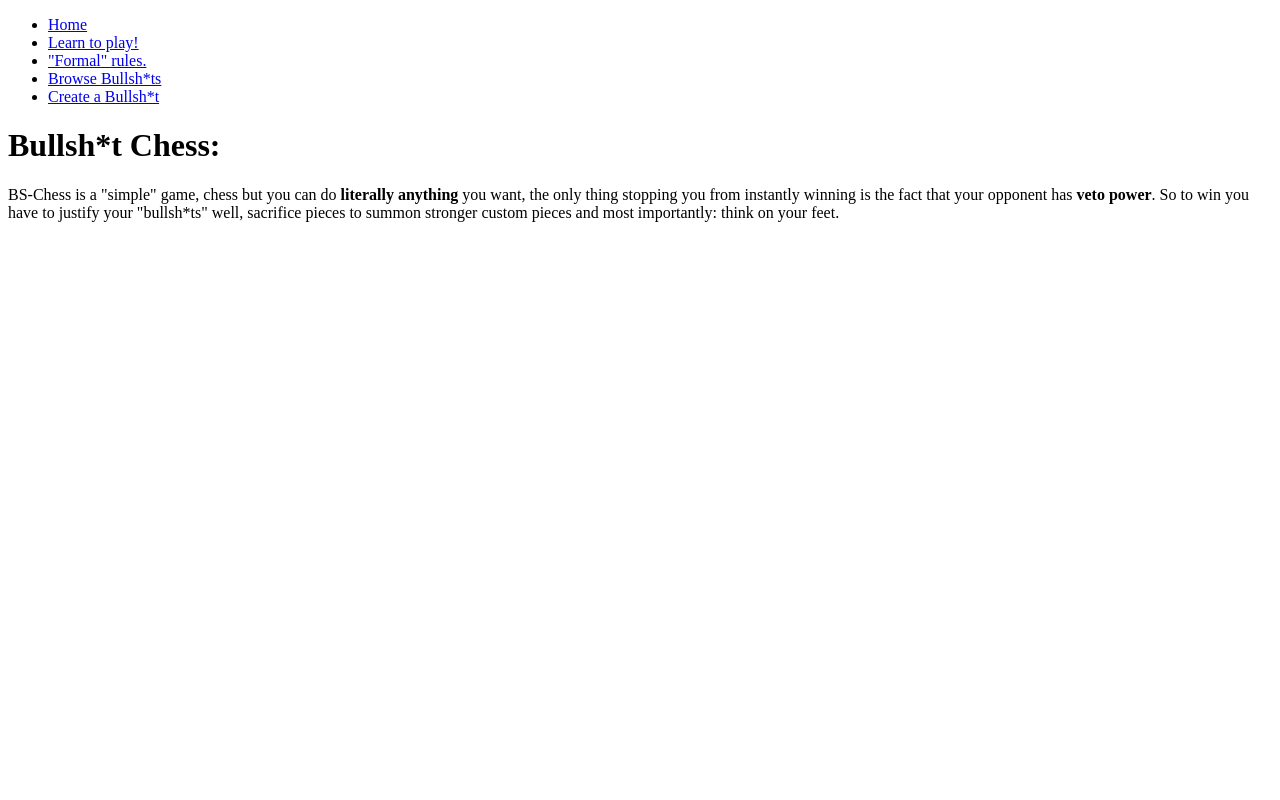
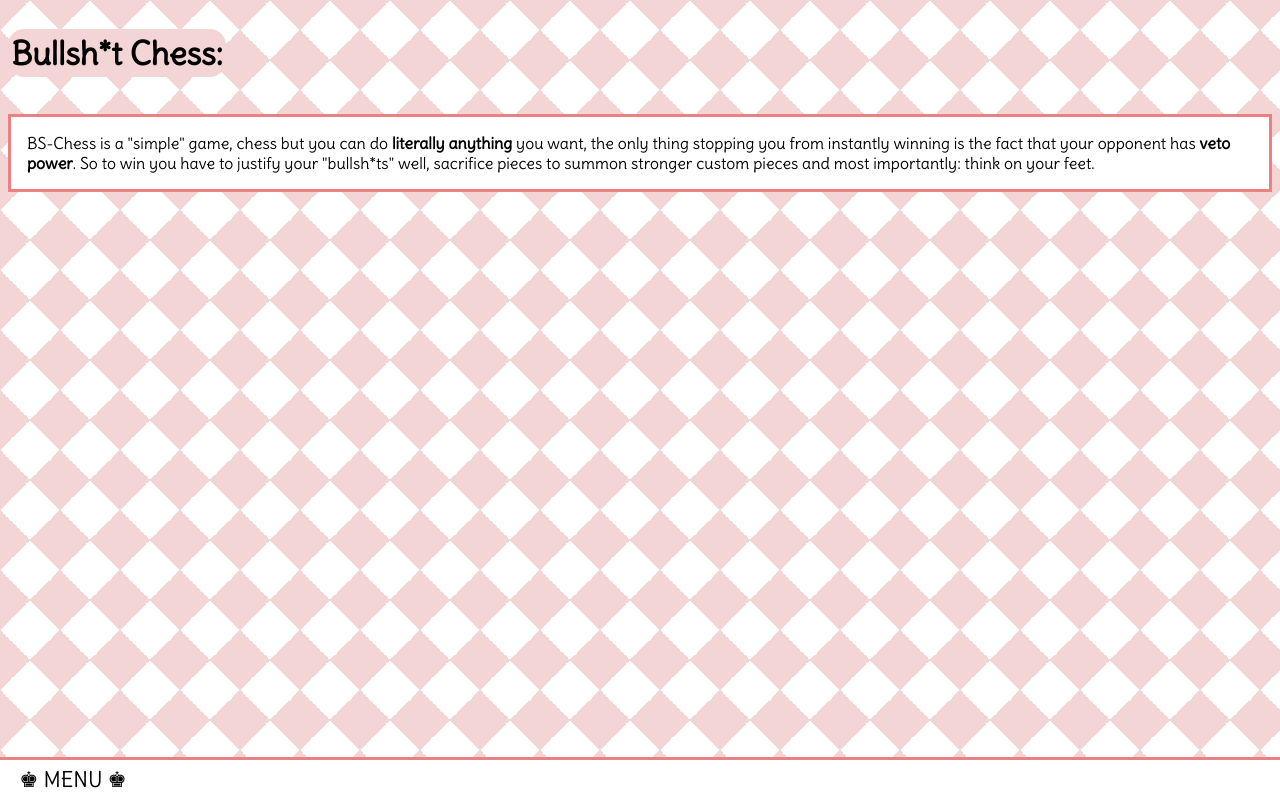
Before and after one commit to droshux/bschess, a React (Vite) app in the folder frontend/: page / in a window 1280 px wide. Built offline with nearby package versions, Linux system fonts and the light colour scheme; the HTML template or start-up script is replaced by a standard one.

Commit message:
Styled the Website
More changes to come, trying to figure out how to
incorportate more colours but that may not be
nessecary. There is design inconsistency still but
that can be solved later.

```diff
--- /dev/null
+++ b/frontend/index.css
@@ -0,0 +1,80 @@
+/* Global Style Vars Here */
+:root {
+  /* Colour Scheme */
+  --white: #ffffff;
+  --dark: #a7711f;
+  --bgl: #f4d5d5;
+  --bgd: #ec8181;
+  --accent2: #fffba1;
+  /* From: https://www.color-hex.com/color-palette/102857 */
+}
+@font-face {
+  font-family: 'Delius';
+  src: url('./public/fonts/Delius-Regular.ttf')
+}
+html {
+  background-color: var(--white);
+  background-image: linear-gradient(
+    45deg,
+    var(--bgl) 25%,
+    transparent 25%,
+    transparent 75%,
+    var(--bgl) 75%,
+    var(--bgl)
+  ),
+  linear-gradient(
+    -45deg,
+    var(--bgl) 25%,
+    transparent 25%,
+    transparent 75%,
+    var(--bgl) 75%,
+    var(--bgl)
+  );
+  background-size: 60px 60px;
+  background-repeat: repeat;
+
+  font-family: 'Delius';
+}
+p.text {
+  overflow-wrap: break-word;
+  background-color: var(--white);
+  border: var(--bgd) solid 3px;
+  padding: 1em;
+}
+h1 {
+  background-color: var(--bgl);
+  padding: 0.1em;
+  border-radius: 0.5em;
+  display: inline-block;
+}
+
+div.navmenu {
+  position: fixed;
+  bottom: 0;
+  left: 0;
+  background-color: var(--white);
+  width:100%;
+  min-height: 5%;
+  border-top: var(--bgd) solid 3px;
+}
+div.navmenu > nav {
+  display: none;
+}
+div.navmenu:hover > nav {
+  display: block;
+}
+div.navmenu > p {
+  padding-left: 1%;
+  margin: 0.5%;
+  font-size: 16pt;
+}
+div.navmenu > nav > a {
+  color: black;
+  text-decoration: none;
+  display: block;
+  margin-left: 0.5%;
+}
+
+div.navmenu > nav > a:hover {
+  text-decoration: underline;
+}
--- a/frontend/index.html
+++ b/frontend/index.html
@@ -4,6 +4,7 @@
     <meta charset="UTF-8" />
     <meta name="viewport" content="width=device-width, initial-scale=1.0" />
     <title>Bullsh*t Chess!</title>
+    <link rel="stylesheet" href="index.css"/>
   </head>
   <body>
     <div id="root"></div>
--- a/frontend/src/components/bs.tsx
+++ b/frontend/src/components/bs.tsx
@@ -1,13 +1,13 @@
-  import {BS} from '@lib/index'
+import {BS} from '@lib/index'
+import '../styles/bs.css'
 
-  type BSrenderPROPS = {
-    bsid: number
-    bs: BS
-  }
-  export const BSrender = (props: BSrenderPROPS): JSX.Element => {
-    return (<>
-      <h6>{props.bs.name}</h6>
-      <p><em>ID: {props.bsid}</em></p>
-      <p>{props.bs.lore}</p>
-    </>)
+type BSrenderPROPS = {
+  bsid: number
+  bs: BS
 }
+export const BSrender = (props: BSrenderPROPS): JSX.Element =>
+  <div className='bsbox'>
+    <h3>{props.bs.name}</h3>
+    <h6><em>ID: {props.bsid}</em></h6>
+    <p>{props.bs.lore}</p>
+  </div>
--- a/frontend/src/pages/browse.tsx
+++ b/frontend/src/pages/browse.tsx
@@ -1,7 +1,6 @@
 import * as React from 'react'
 import { BSstore} from '@lib/index'
 import { BSrender } from '../components/bs'
-// export const BrowsePage = () => <h1>Browse Bullsh*ts:</h1>
 
 type BrowsePageSTATE = {
   bss: BSstore
@@ -9,7 +8,7 @@ type BrowsePageSTATE = {
 type BrowsePagePROPS = {}
 export class BrowsePage extends React.Component<BrowsePagePROPS, BrowsePageSTATE> {
 
-  refresh = async (): Promise<BSstore | null> => {
+  fetchBSs = async (): Promise<BSstore | null> => {
     let out: BSstore | null = null
     await fetch(`/bss`, {
       headers: {
@@ -20,15 +19,21 @@ export class BrowsePage extends React.Component<BrowsePagePROPS, BrowsePageSTATE
       .then(json => { out = json })
     return out
   }
+
   constructor(props: BrowsePagePROPS) {
     super(props)
     this.state = {bss: {}}
+    this.refresh = this.refresh.bind(this)
   }
-  componentDidMount(): void {
-    this.refresh().then((o: BSstore | null) => {
+
+  refresh = () =>
+    this.fetchBSs().then((o: BSstore | null) => {
       if (!o) console.error("REFRESH FAILED")
       else this.setState({bss: o})
     })
+
+  componentDidMount(): void {
+    this.refresh()
   }
 
   render(): React.ReactNode {
@@ -40,8 +45,10 @@ export class BrowsePage extends React.Component<BrowsePagePROPS, BrowsePageSTATE
         ))
     return (<>
       <h1>Browse Bullsh*ts:</h1>
-      <button>REFRESH</button>
-      {bssElems}
+      <button className='refresh' onClick={this.refresh}>♗ REFRESH ♗</button>
+      <div>
+        <div className='bssContainer'>{bssElems}</div>
+      </div>
     </>)
   }
 }
--- a/frontend/src/pages/home.tsx
+++ b/frontend/src/pages/home.tsx
@@ -1,7 +1,7 @@
 export const HomePage = () => (<>
   <h1>Bullsh*t Chess:</h1>
   <div>
-    <p>
+    <p className="text">
       BS-Chess is a "simple" game, chess but you can do <strong>literally anything </strong>
       you want, the only thing stopping you from instantly winning is the
       fact that your opponent has <strong>veto power</strong>. So to win you
--- a/frontend/src/pages/layout.tsx
+++ b/frontend/src/pages/layout.tsx
@@ -1,24 +1,15 @@
 import { Link, Outlet } from "react-router-dom";
 
 export const Layout = () => (<>
-  <nav>
-    <ul>
-      <li>
-        <Link to="/">Home</Link>
-      </li>
-      <li>
-        <Link to="/learn">Learn to play!</Link>
-      </li>
-      <li>
-        <Link to="/rules">"Formal" rules.</Link>
-      </li>
-      <li>
-        <Link to="/browse">Browse Bullsh*ts</Link>
-      </li>
-      <li>
-        <Link to="/create">Create a Bullsh*t</Link>
-      </li>
-    </ul>
-  </nav>
   <Outlet/>
+  <div className='navmenu'>
+    <p>♚ MENU ♚</p>
+    <nav>
+          <Link to="/">♜ Home</Link>
+          <Link to="/learn">♟ Learn to play!</Link>
+          <Link to="/rules">♝ "Formal" rules.</Link>
+          <Link to="/browse">♞ Browse Bullsh*ts</Link>
+          <Link to="/create">♛ Create a Bullsh*t</Link>
+    </nav>
+  </div>
 </>)
--- /dev/null
+++ b/frontend/src/styles/bs.css
@@ -0,0 +1,39 @@
+div.bsbox {
+  /* border: 3px solid var(--bgd); */
+  border: 5px outset var(--bgd);
+  border-radius: 24px;
+  margin: 0.25vw;
+  background-color: var(--white);
+}
+
+div.bsbox > h3 {
+  margin: 1vh 1vw 0.1vh 1vw;
+}
+div.bsbox > h6 {
+  margin: 0vh 0vw 0.5vh 1vw;
+}
+div.bsbox > * {
+  margin-left: 2vw;
+}
+
+div.bssContainer {
+  display: inline-block;
+}
+
+button.refresh {
+  background-color: var(--bgd);
+  font-size: 16pt;
+  font-family: 'Delius';
+  padding: 0.5em;
+  border: 5px outset var(--bgd);
+  border-radius: 1em;
+  position: fixed;
+  right: 3%;
+  top: 3%;
+}
+
+button.refresh:hover {
+  border-color: var(--bgd);
+  background-color: var(--bgl);
+  border-style:inset;
+}
```
Also changed, not shown: frontend/public/fonts/Delius-Regular.ttf (added), frontend/public/fonts/OFL.txt (added), 1 other file (tests, documents, lock files or other folders).
